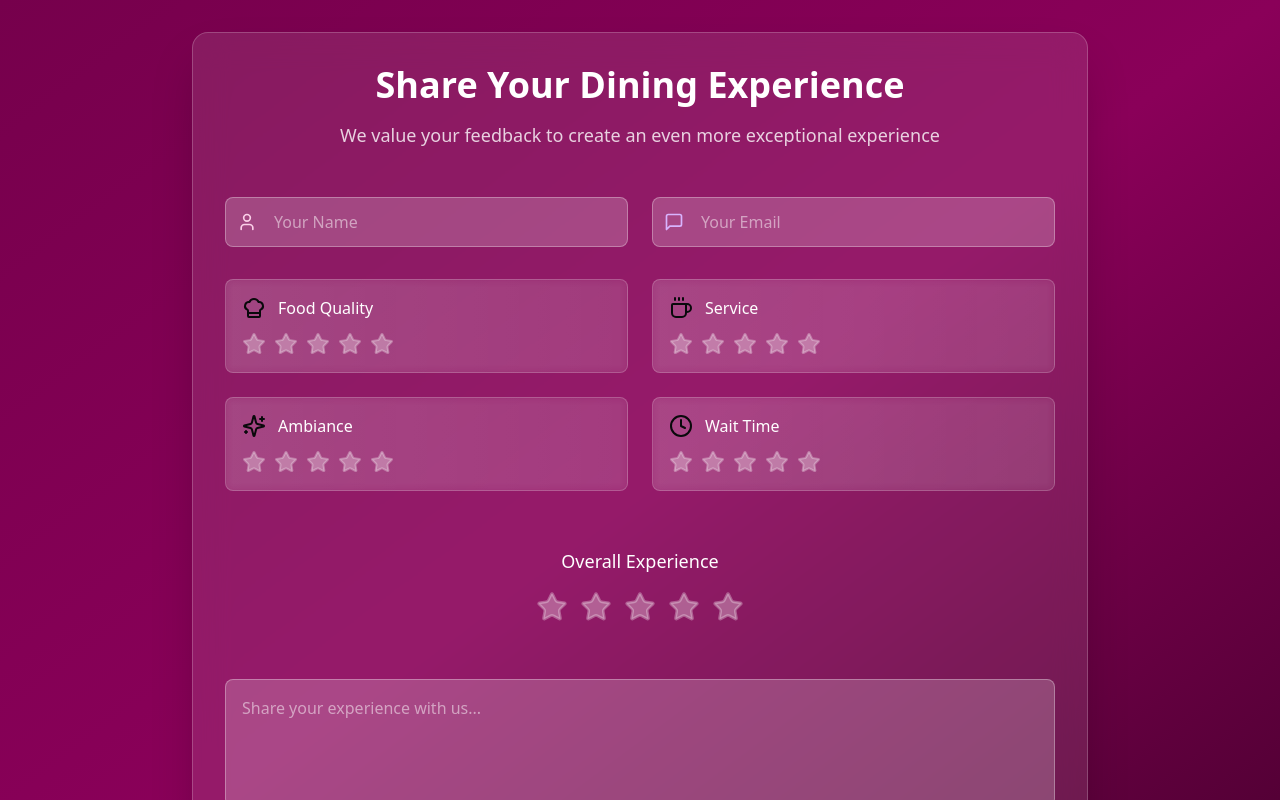
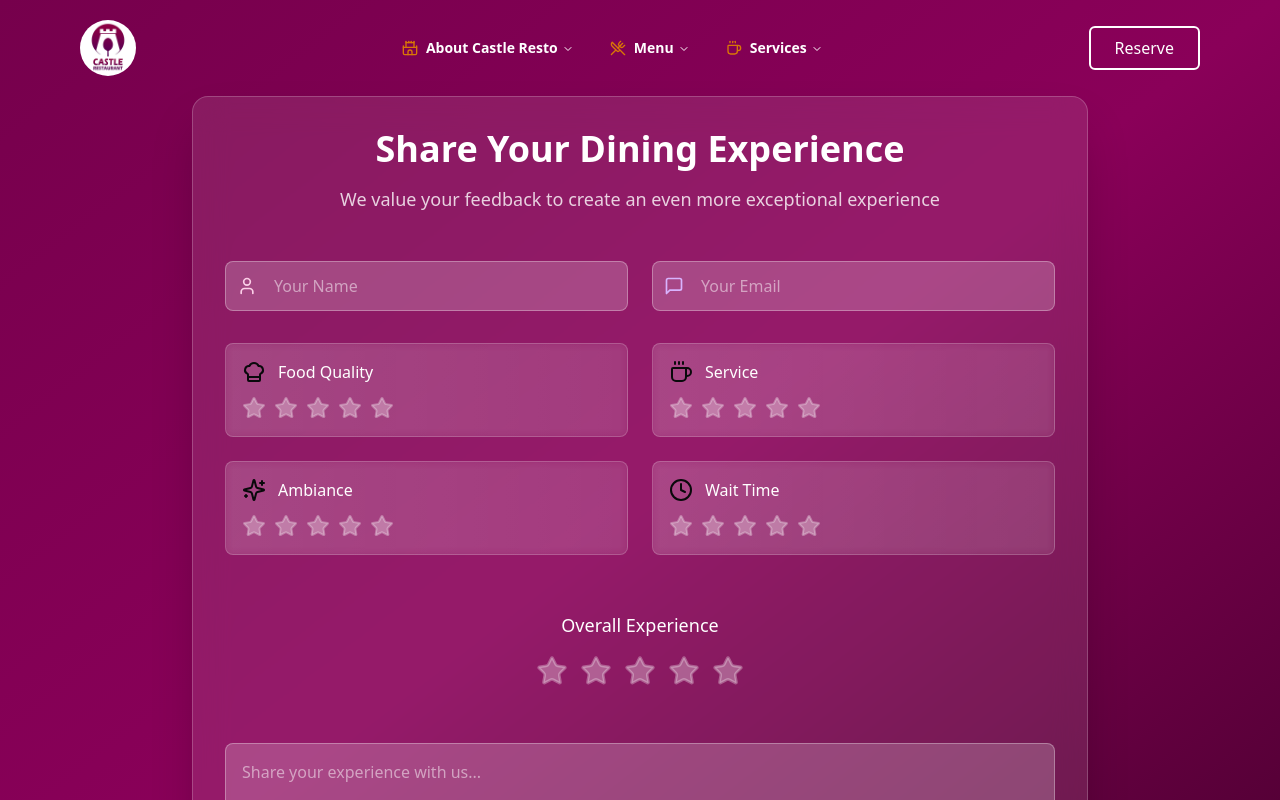
Before and after one commit to DigitalResto/castle-static-website, a Next.js app: page /feedback in a window 1280 px wide. Shown: the top 800 px of the page. Built offline with nearby package versions, Linux system fonts and the light colour scheme.

Commit message:
Header added in feedback

```diff
--- a/src/app/feedback/page.jsx
+++ b/src/app/feedback/page.jsx
@@ -2,6 +2,7 @@
 import React, { useState } from 'react';
 import { motion } from 'framer-motion';
 import { Star, Send, Coffee, ChefHat, Clock, User, MessageSquare, Sparkles } from 'lucide-react';
+import Header from '@/components/Header/page';
 
 const fadeIn = {
   hidden: { opacity: 0, y: 20 },
@@ -46,11 +47,14 @@ const LuxuryFeedback = () => {
   };
 
   return (
+    <>
+
     <motion.div
       initial="hidden"
       animate="visible"
-      className="min-h-screen bg-gradient-to-br from-[#76004C] via-[#8A0059] to-[#4A002F] p-4 md:p-8"
+      className="min-h-screen bg-gradient-to-br from-[#76004C] via-[#8A0059] to-[#4A002F]"
     >
+            <Header/>
       <motion.div
         variants={fadeIn}
         className="max-w-4xl mx-auto bg-white/10 backdrop-blur-lg rounded-2xl p-6 md:p-8 shadow-2xl border border-white/20"
@@ -207,6 +211,7 @@ const LuxuryFeedback = () => {
         </motion.form>
       </motion.div>
     </motion.div>
+    </>
   );
 };
 
```
